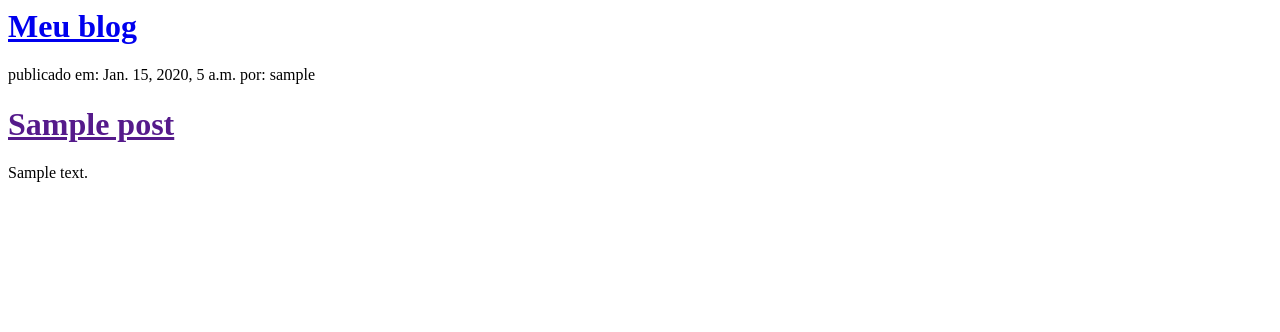
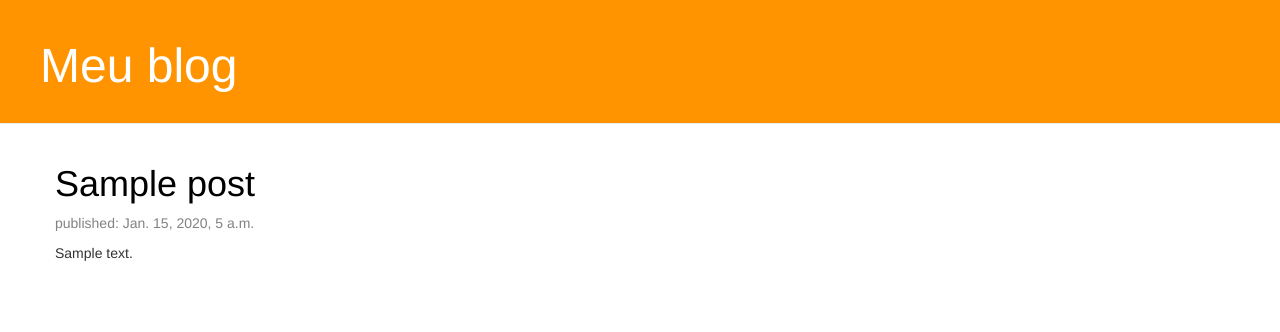
Before and after one commit to tenysonpassos/my-first-blog, a Django app: template blog2/templates/blog2/post_list.html in a window 1280 px wide. Shown: the top 332 px of the page. Run offline with Django 3.2, Linux system fonts and the light colour scheme; the template is opened without the code that fills it: values that come from a table or form of the project are taken from there, others are empty; tables that the repository leaves empty hold one stand-in row (values such as "Sample post"); some libraries are stand-ins or nearby versions.

Commit message:
View e template para detalhes de um post e CSS para o site.

```diff
--- /dev/null
+++ b/blog2/static/css/blog.css
@@ -0,0 +1,47 @@
+h1 a {
+    color: #FCA205;
+}
+
+.page-header {
+    background-color: #ff9400;
+    margin-top: 0;
+    padding: 20px 20px 20px 40px;
+    margin-bottom: 20px;
+}
+
+.page-header h1, .page-header h1 a, .page-header h1 a:visited, .page-header h1 a:active {
+    color: #ffffff;
+    font-size: 36pt;
+    text-decoration: none;
+}
+
+.content {
+    margin-left: 40px;
+}
+
+.date {
+    color: #828282;
+}
+
+.save {
+    float: right;
+}
+
+.post-form textarea, .post-form input {
+    width: 100%;
+}
+
+.top-menu, .top-menu:hover, .top-menu:visited {
+    color: #ffffff;
+    float: right;
+    font-size: 26pt;
+    margin-right: 20px;
+}
+
+.post {
+    margin-bottom: 70px;
+}
+
+.post h1 a, .post h1 a:visited {
+    color: #000000;
+}
--- /dev/null
+++ b/blog2/templates/blog2/base.html
@@ -0,0 +1,44 @@
+{% load staticfiles %}
+<!DOCTYPE html>
+<html>
+<head>
+    <link rel="stylesheet" href="//maxcdn.bootstrapcdn.com/bootstrap/3.2.0/css/bootstrap.min.css">
+    <link rel="stylesheet" href="//maxcdn.bootstrapcdn.com/bootstrap/3.2.0/css/bootstrap-theme.min.css">
+    <link rel="stylesheet" href="{% static 'css/blog.css' %}">
+</head>
+<body>
+        <div class="page-header">
+            <h1><a href="/">Meu blog</a></h1>
+        </div>
+        <div class="content container">
+            <div class="row">
+                <div class="col-md-8">
+                {% block content %}
+                {% endblock %}
+                </div>
+            </div>
+        </div>
+</body>
+<!--
+<body>
+    <div class="page-header">
+        <h1><a href="/">Meu blog</a></h1>
+    </div>
+    <div class="content container">
+            <div class="row">
+                <div class="col-md-8">
+                    {% for post in posts %}
+                        <div class="post">
+                            <h1><a href="">{{ post.title }}</a></h1>
+                            <div class="date">
+                                    <p>published: {{ post.published_date }}</p>
+                                </div>
+                            <p>{{ post.text|linebreaksbr }}</p>
+                        </div>
+                    {% endfor %}
+                </div>
+            </div>
+        </div>
+</body>
+-->
+</html>
--- a/blog2/templates/blog2/post_list.html
+++ b/blog2/templates/blog2/post_list.html
@@ -1,15 +1,13 @@
-<html>
-<body>
-<div>
-    <h1><a href="/">Meu blog</a></h1>
-</div>
+{% extends 'blog2/base.html' %}
 
+{% block content %}
 {% for post in posts %}
-    <div>
-        <p>publicado em: {{ post.published_date }} por: {{post.author}}</p>
-        <h1><a href="">{{ post.title }}</a></h1>
+    <div class="post">
+        <h1><a href="{% url 'post_detail' pk=post.pk %}">{{ post.title }}</a></h1>
+        <div class="date">
+                <p>published: {{ post.published_date }}</p>
+            </div>
         <p>{{ post.text|linebreaksbr }}</p>
     </div>
 {% endfor %}
-</body>
-</html>
+{% endblock %}
--- a/blog2/urls.py
+++ b/blog2/urls.py
@@ -3,4 +3,5 @@ from . import views
 
 urlpatterns = [
     path('', views.post_list, name='post_list'),
+    path('post/<int:pk>/', views.post_detail, name='post_detail'),
 ]
--- a/blog2/views.py
+++ b/blog2/views.py
@@ -1,9 +1,14 @@
 from django.shortcuts import render
 from django.utils import timezone
 from .models import Post
+from django.shortcuts import render, get_object_or_404
 
 
 def post_list(request):
     posts = Post.objects.filter(published_date__lte=timezone.now()).order_by('published_date')
     #posts = Post.objects.order_by('published_date')
     return render(request, 'blog2/post_list.html', {'posts': posts})
+
+def post_detail(request, pk):
+    post = get_object_or_404(Post, pk=pk)
+    return render(request, 'blog2/post_detail.html', {'post': post})
```
Also changed, not shown: blog2/templates/blog2/post_detail.html (added, +13 -0 lines).
